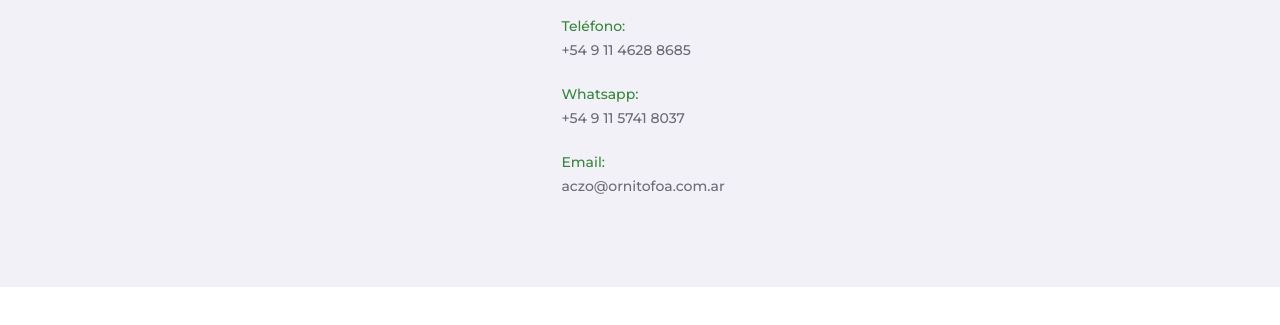
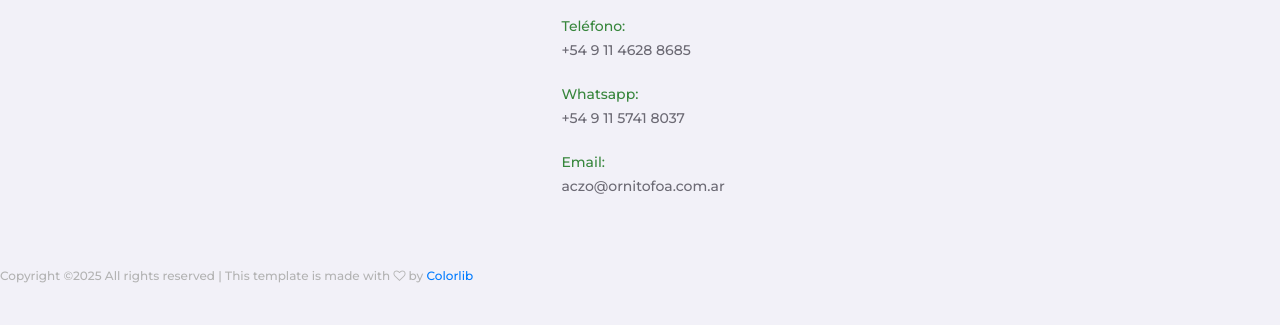
Before and after one commit to sibaael/ACZO2, a plain HTML site: page contact.html in a window 1280 px wide. Shown: the part 1920-2245 px from the top of the page. Before the commit the page ends 2207 px from the top, so only its background shows below. Drawn offline with Linux system fonts and the light colour scheme; some packages are replaced by stand-ins of ours.

Commit message:
arreglo del footer

```diff
--- a/contact.html
+++ b/contact.html
@@ -274,6 +274,10 @@
 	<!-- Footer -->
 	<footer class="footer">
 		<div id="footerdiv" class="container"></div>
+		<div class="copyright"><!-- Link back to Colorlib can't be removed. Template is licensed under CC BY 3.0. -->
+			Copyright &copy;<script>document.write(new Date().getFullYear());</script> All rights reserved | This template is made with <i class="fa fa-heart-o" aria-hidden="true"></i> by <a href="https://colorlib.com" target="_blank">Colorlib</a>
+			<!-- Link back to Colorlib can't be removed. Template is licensed under CC BY 3.0. --></div>
+
 	</footer>
 </div>
 
```
Also changed, not shown: about.html (+3 -0 lines), courses.html (+4 -0 lines), elements.html (+4 -0 lines), index.html (+3 -0 lines), news.html (+4 -0 lines).
